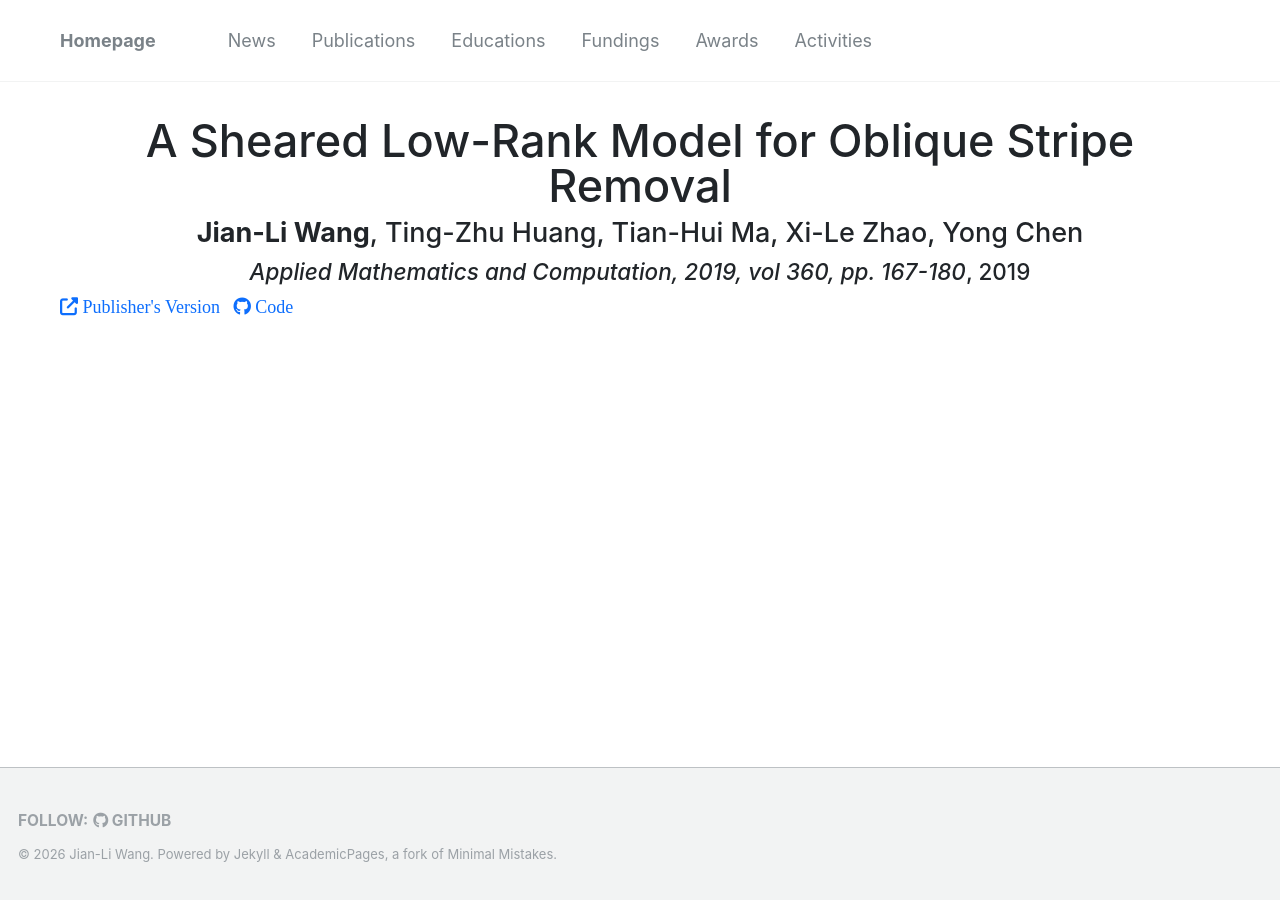
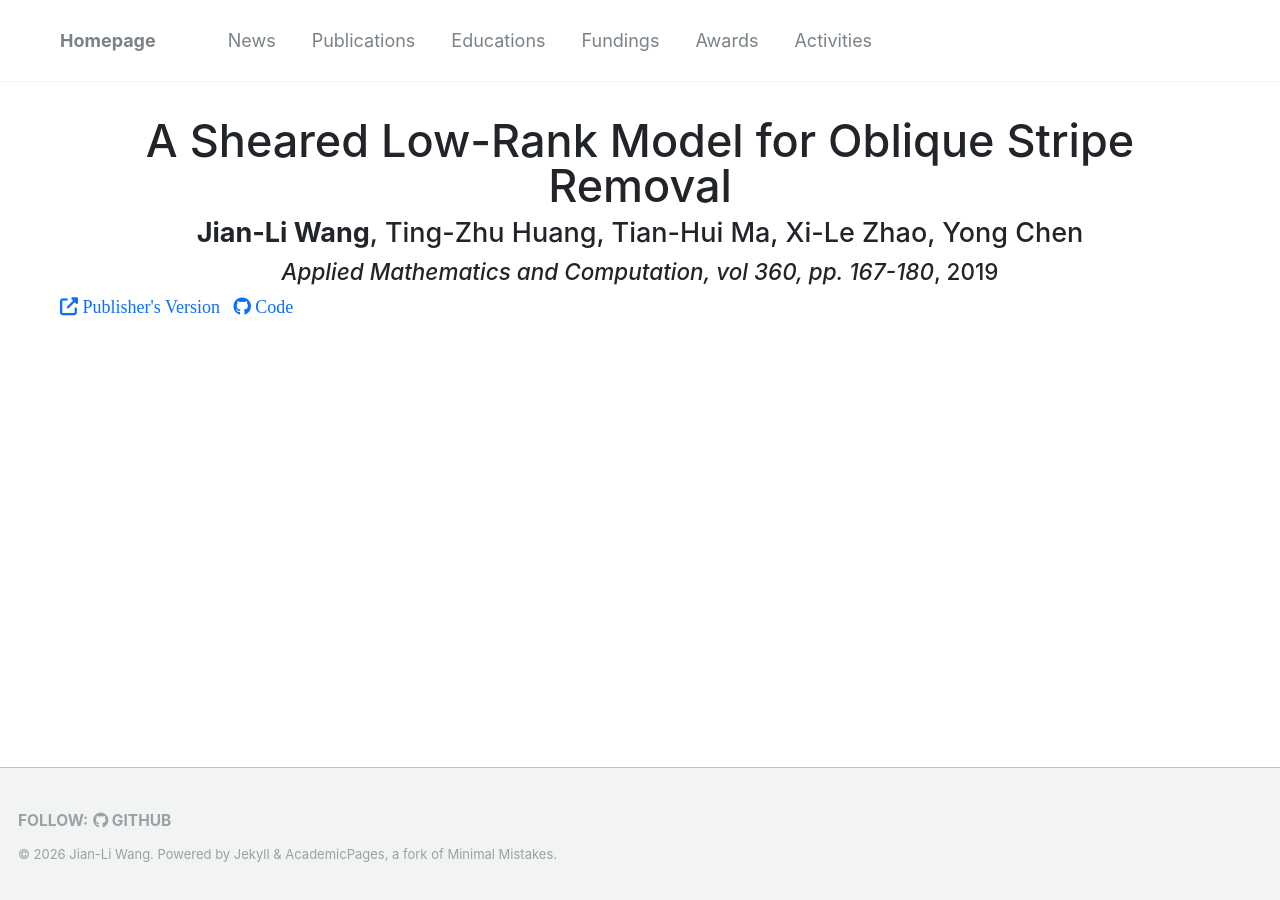
Before and after one commit to wangjianli123/wangjianli123.github.io, a Jekyll site: the page built from _publications/2019amc.md, in a window 1280 px wide. Built offline with Jekyll 4.4.1, drawn with Linux system fonts in a browser that asks for light colours; nearby versions of some CDN libraries; comment, search, counter and statistics services are not loaded.

Commit message:
Update 2019amc.md

```diff
--- a/_publications/2019amc.md
+++ b/_publications/2019amc.md
@@ -1,9 +1,9 @@
 ---
 title: "A Sheared Low-Rank Model for Oblique Stripe Removal"
 authors: "<b>Jian-Li Wang</b>, Ting-Zhu Huang, Tian-Hui Ma, Xi-Le Zhao, Yong Chen"
-venue: "Applied Mathematics and Computation, 2019, vol 360, pp. 167-180"
-official_url: "https://ieeexplore.ieee.org/stamp/stamp.jsp?tp=&arnumber=11177249"
-code: "codes/code_oblique_stripe_removal.zip"
+venue: "Applied Mathematics and Computation, vol 360, pp. 167-180"
+official_url: "https://www.sciencedirect.com/science/article/pii/S0096300319302747"
+code: "files/code_oblique_stripe_removal.zip"
 image: "files/A sheared low-rank model for oblique stripe removal.png"
 date: 2019-01-01
 collection: "publications"
```
Also changed, not shown: other parts of _publications/2019amc.md (+3 -2 lines).
